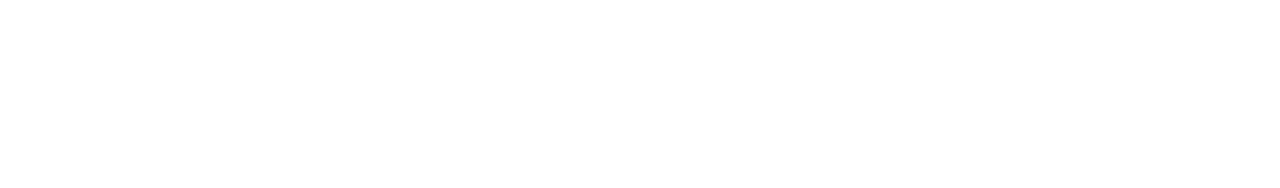
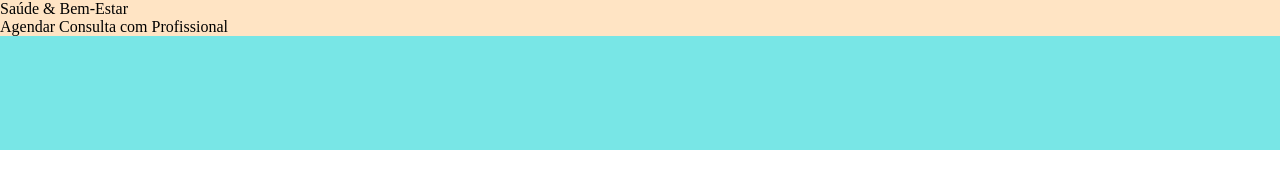
Before and after one commit to William8400/site-de-psicologa, a plain HTML site: page index.html in a window 1280 px wide. Drawn offline with Linux system fonts and the light colour scheme.

Commit message:
cabeçalho

```diff
--- a/css/style.css
+++ b/css/style.css
@@ -3,3 +3,17 @@
     padding: 0;
     box-sizing: border-box;
 }
+
+#cabecalho1{
+    background-color: rgb(120, 230, 230);
+    height: 150px;
+}
+
+#primeiro_menu{
+    background-color: bisque;
+}
+
+#cabecalho2{
+    background-color: rgb(255, 255, 255);
+    height: 150px;
+}
--- a/index.html
+++ b/index.html
@@ -10,6 +10,23 @@
 </head>
 <body>
 
+    <header id="cabecalho1">
+        <nav id="primeiro_menu">
+            <div id="menu1"> Saúde & Bem-Estar </div>
+            <div id="menu2"> Agendar Consulta com Profissional </div>
+        </nav>
+    </header>
+
+    <header id="cabecalho2">
+
+        <div id="logo"></div>
+
+
+
+    </header>
+
+
+
 
 </body>
 </html>
```
